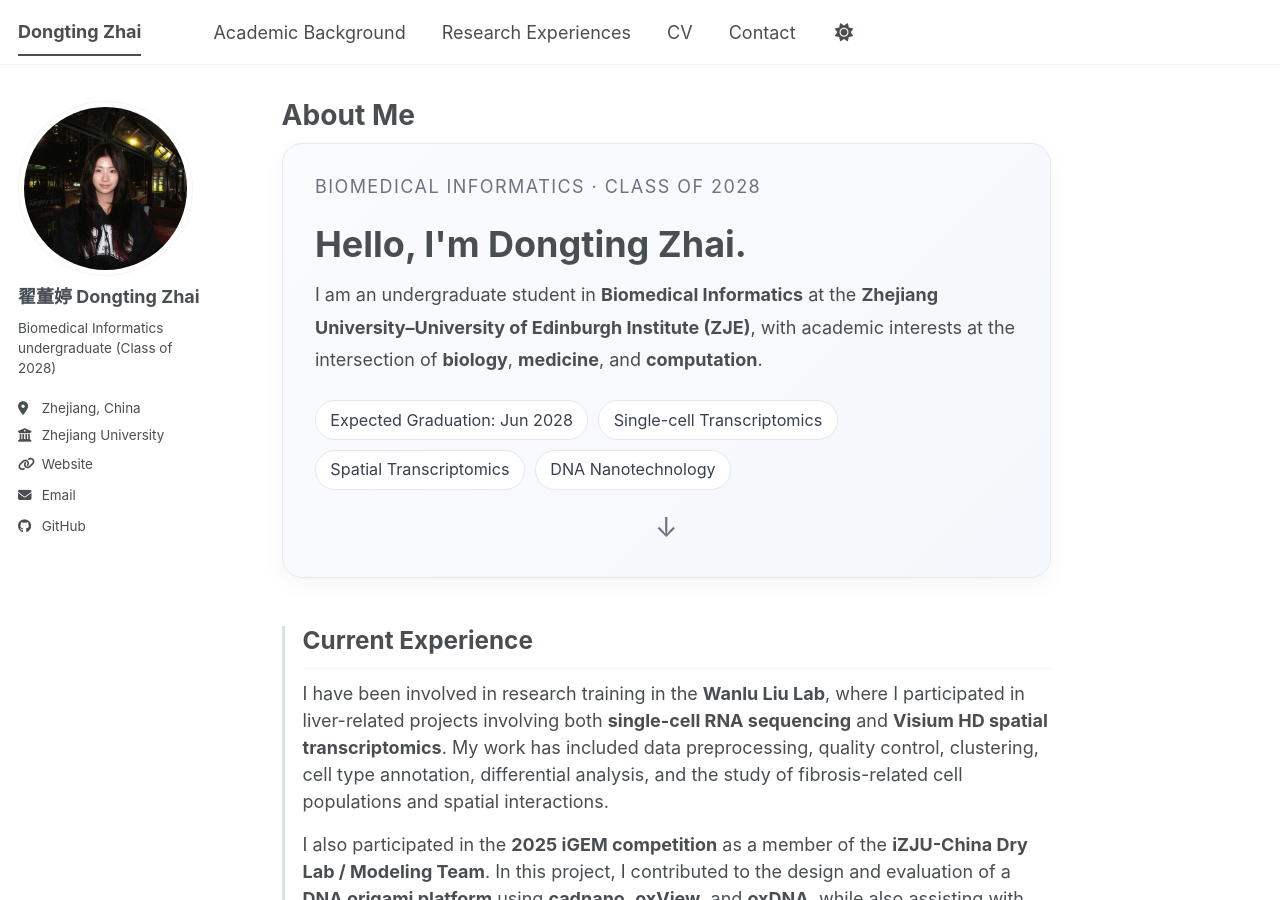
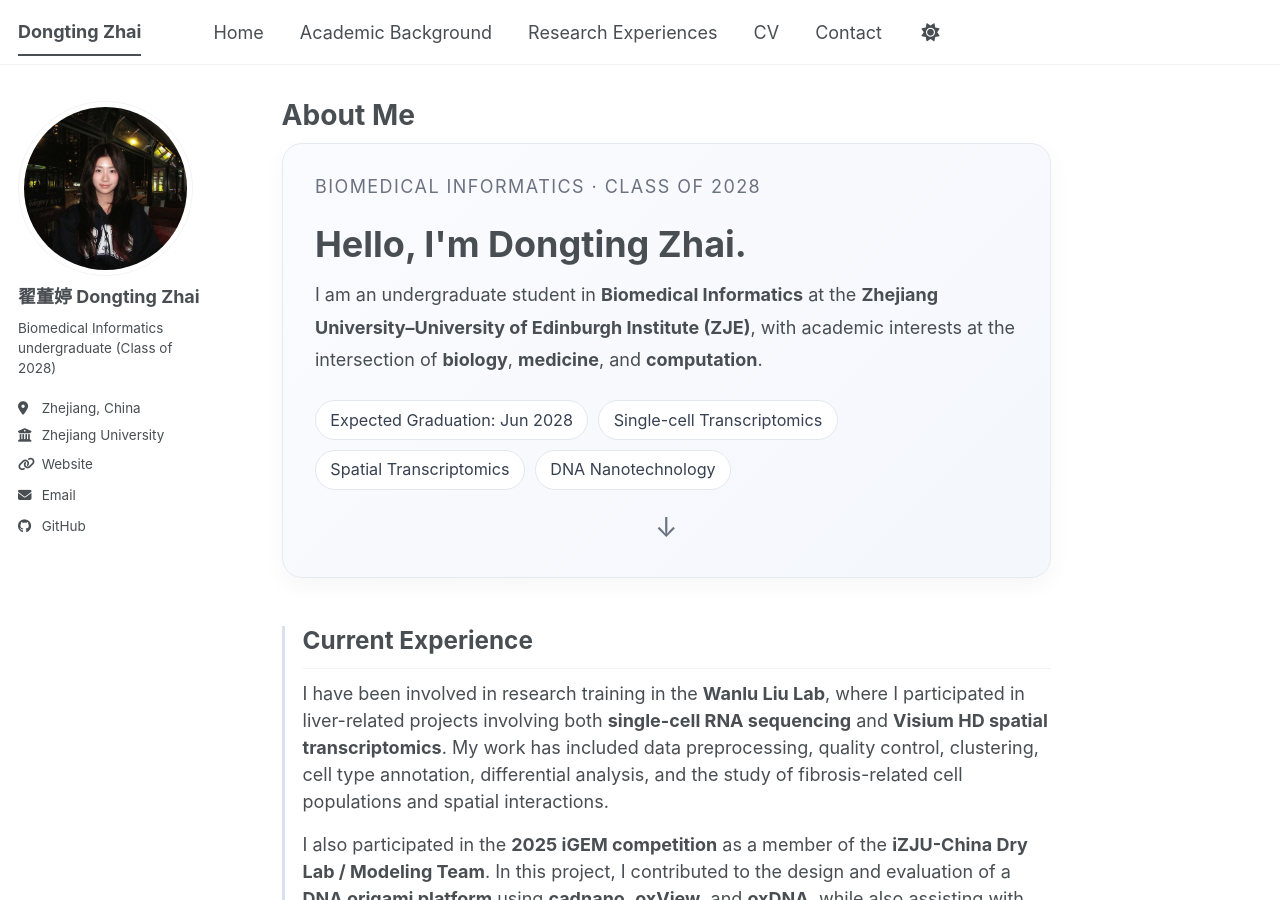
Before and after one commit to Iris1618/Iris1618.github.io, a Jekyll site: the page built from _pages/about.md, in a window 1280 px wide and 900 px high. Built offline with Jekyll 4.4.1, drawn with Linux system fonts in a browser that asks for light colours; a script bundle is joined from its source files by our own code; library files that are not in the unit come from our copies.

Commit message:
Update navigation titles in navigation.yml

```diff
--- a/_data/navigation.yml
+++ b/_data/navigation.yml
@@ -8,8 +8,11 @@
 #      Markdown formatted page while the second is generated using JSON.
 
 main:
+  - title: "Home"
+    url: "/"
+
   - title: "Academic Background"
-    url: "/"
+    url: "/academic-background/"
 
   - title: "Research Experiences"
     url: "/portfolio/"
```
